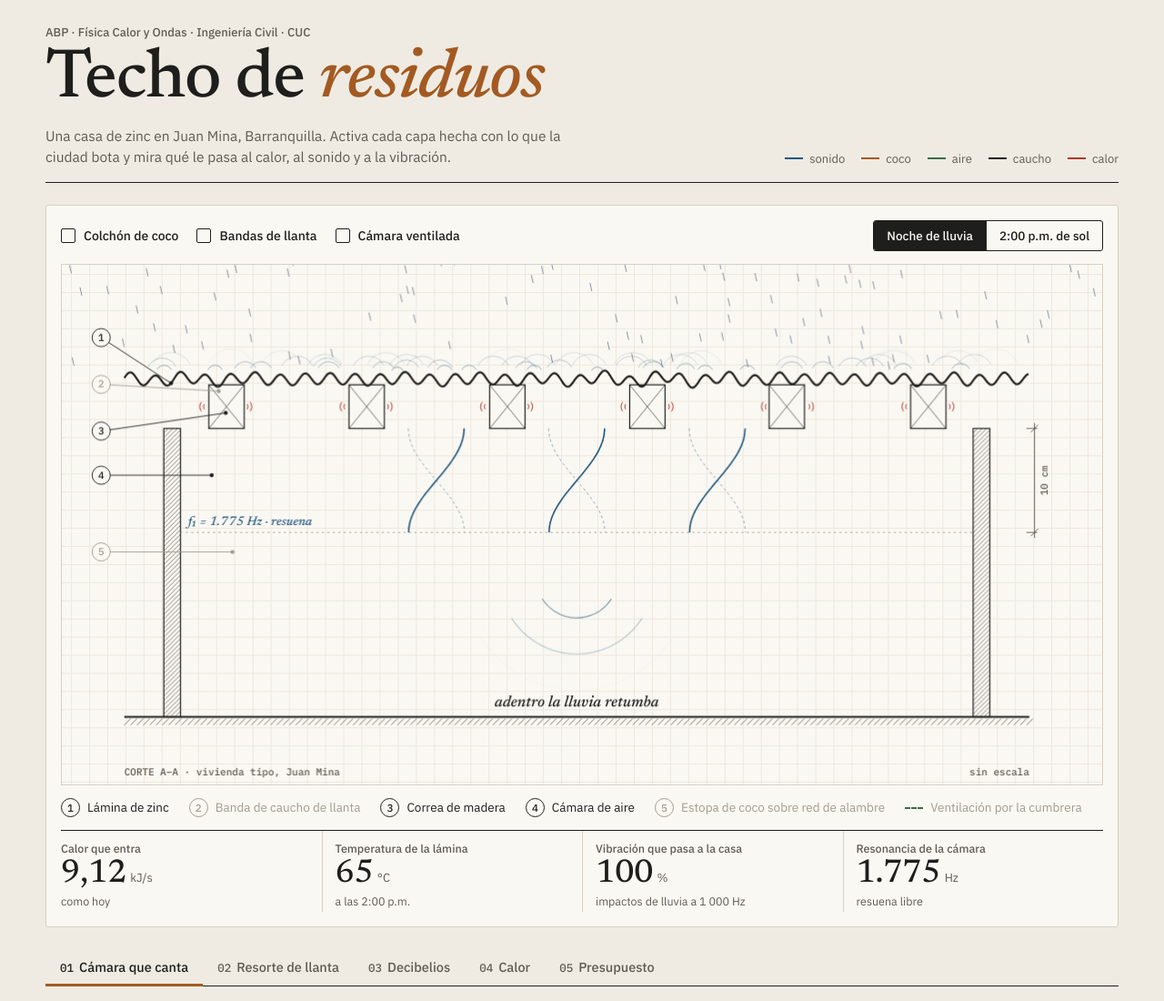
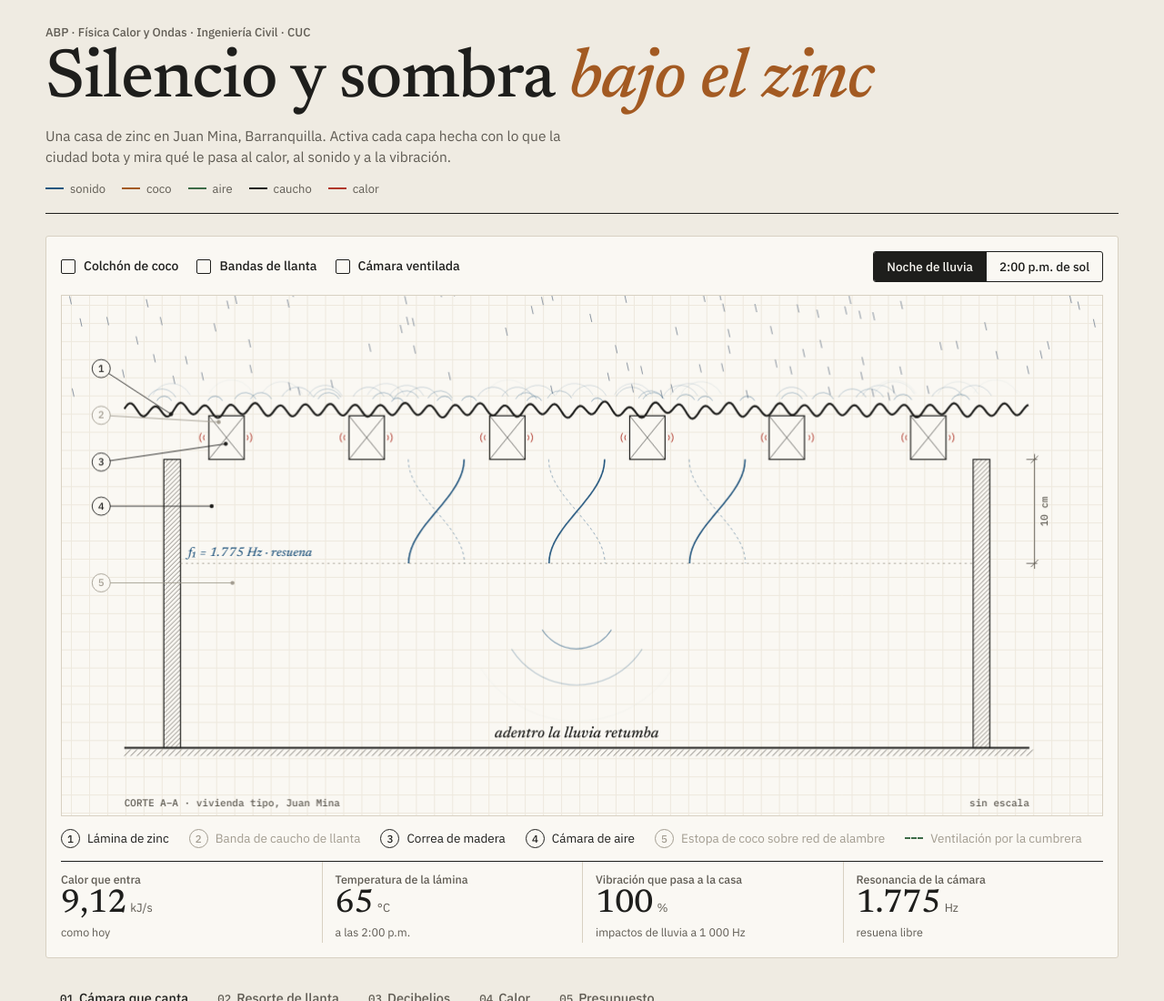
Before and after one commit to sergiocalderin1712-creator/techo-de-residuos, a plain HTML site: page index.html in a window 1280 px wide. Shown: the top 1100 px of the page at 91% size. Drawn offline with Linux system fonts and the light colour scheme; animation ran at ten frames a second.

Commit message:
Rename the simulator to Silencio y sombra bajo el zinc
Co-Authored-By: Claude Opus 5.5 <noreply@anthropic.com>

```diff
--- a/index.html
+++ b/index.html
@@ -3,7 +3,7 @@
 <head>
 <meta charset="utf-8">
 <meta name="viewport" content="width=device-width, initial-scale=1, viewport-fit=cover">
-<title>Techo de residuos · Simulador</title>
+<title>Silencio y sombra bajo el zinc · Simulador</title>
 <meta name="description" content="Simulador del ABP de Física Calor y Ondas (CUC): ondas estacionarias, oscilador masa-resorte, decibelios, calor y presupuesto de un techo hecho con coco, llanta y aire.">
 <link rel="preconnect" href="https://fonts.googleapis.com">
 <link rel="stylesheet" href="https://fonts.googleapis.com/css2?family=Newsreader:ital,opsz,wght@0,6..72,400;0,6..72,500;0,6..72,600;1,6..72,500&family=IBM+Plex+Sans:wght@400;500;600&family=IBM+Plex+Mono:wght@400;500&display=swap">
@@ -126,7 +126,7 @@ footer{color:var(--muted);font-size:12.5px;border-top:1.5px solid var(--ink);pad
 <div class="top">
   <div>
     <div class="eyebrow">ABP · Física Calor y Ondas · Ingeniería Civil · CUC</div>
-    <h1>Techo de <em>residuos</em></h1>
+    <h1>Silencio y sombra <em>bajo el zinc</em></h1>
     <p class="lede">Una casa de zinc en Juan Mina, Barranquilla. Activa cada capa hecha con lo que la ciudad bota y mira qué le pasa al calor, al sonido y a la vibración.</p>
   </div>
   <div class="legend"><span style="--c:var(--sound)">sonido</span><span style="--c:var(--coco)">coco</span><span style="--c:var(--leaf)">aire</span><span style="--c:var(--ink)">caucho</span><span style="--c:var(--warn)">calor</span></div>
```
Also changed, not shown: 1 other file.
